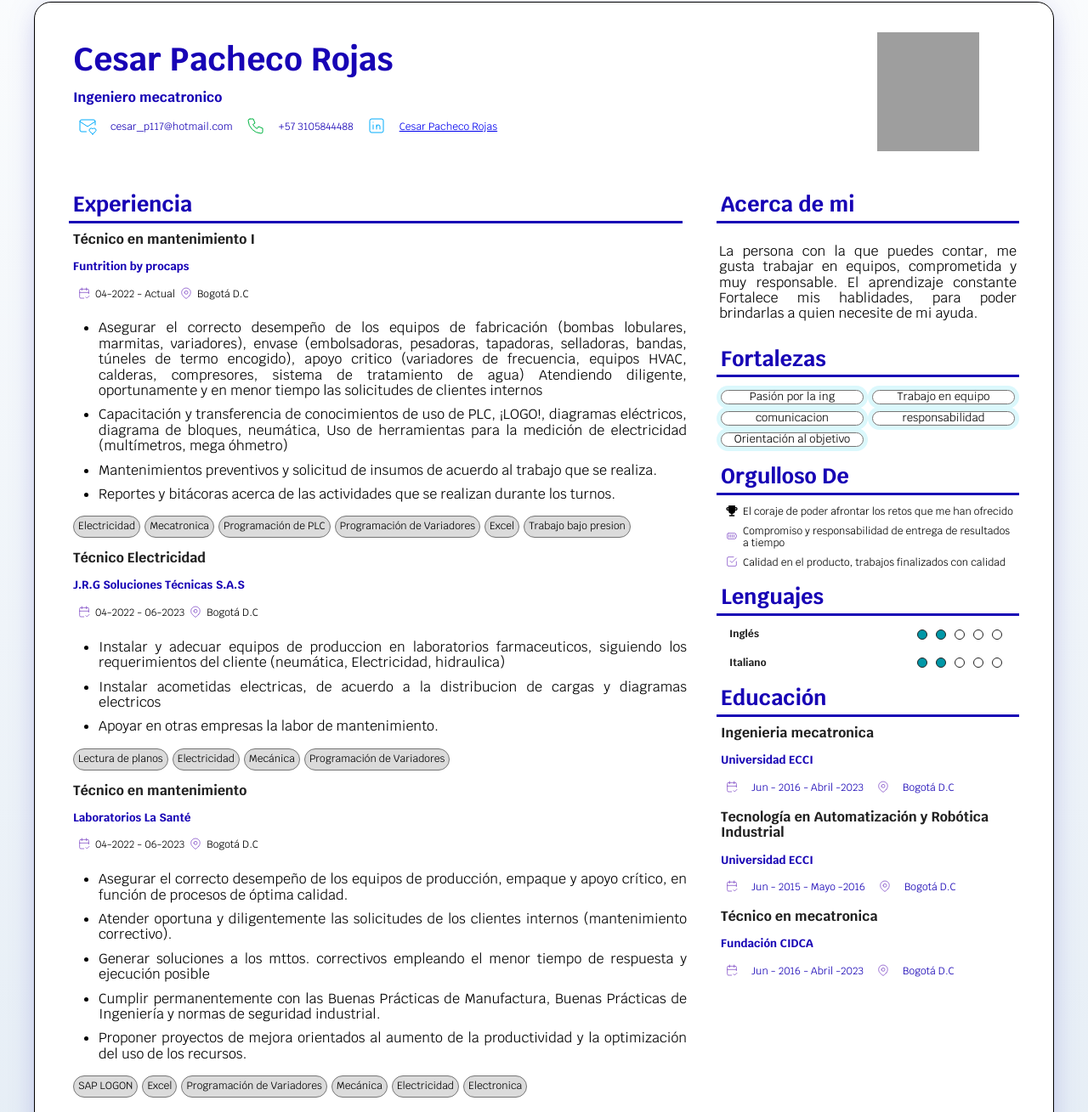
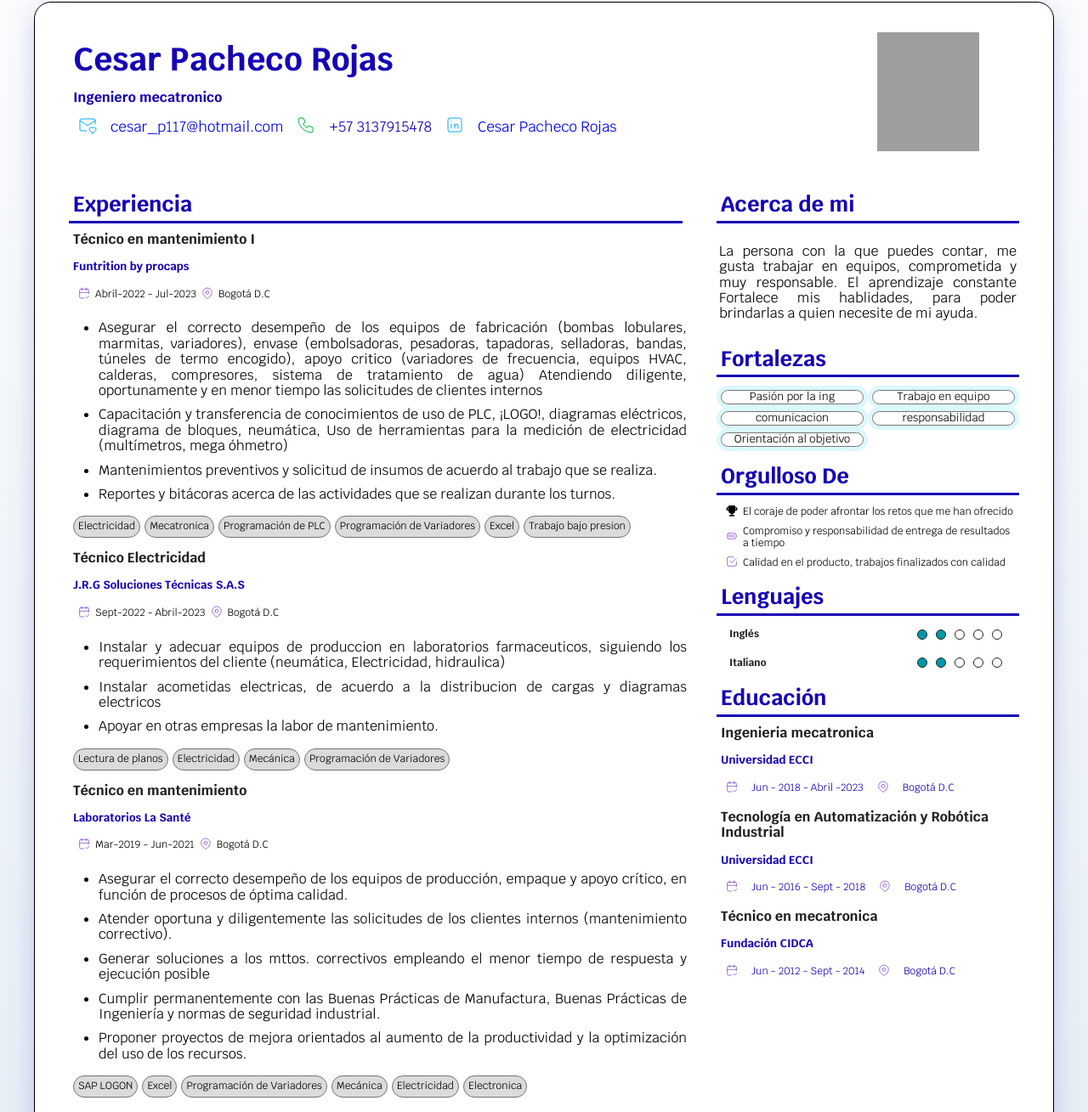
Before and after one commit to Cesarsol117/CV, a plain HTML site: page cv.html in a window 1280 px wide. Shown: the part 346-1655 px from the top of the page at 85% size. Drawn offline with Linux system fonts and the light colour scheme; grey boxes are pictures that could not be loaded.

Commit message:
Correccion de errores de fechas y estilos

```diff
--- a/css/style.css
+++ b/css/style.css
@@ -257,6 +257,22 @@ h1,h2,h3{
     width: 120px;
     /* border: 1px solid #000000; */
 }
+
+.data-info{
+    display: flex;
+    justify-content: start;
+    align-items: center;
+    flex-direction: row;
+    font-size: 17px;
+
+    /* border: 1px solid slateblue; */
+    margin: 0 10px 0 10px;
+    padding: 0;
+    height: 30px;
+}
+.data-info span a{
+    text-decoration: none;
+}
 /* ------ info para alinear los tabler icons */
 .info{
     display: flex;
--- a/cv.html
+++ b/cv.html
@@ -43,7 +43,7 @@
                     <div class="datosinfo">
                         <h1>Cesar Pacheco Rojas</h1>
                         <h4>Ingeniero mecatronico</h4>
-                        <div class=" info">
+                        <div class="data-info">
 
                             <p><svg xmlns="http://www.w3.org/2000/svg" class="icon icon-tabler icon-tabler-mail-heart" width="24" height="24" viewBox="0 0 24 24" stroke-width="1" stroke="#00abfb" fill="none" stroke-linecap="round" stroke-linejoin="round">
                                 <path stroke="none" d="M0 0h24v24H0z" fill="none"/>
@@ -51,12 +51,12 @@
                                 <path d="M3 7l9 6l2.983 -1.989l6.017 -4.011" />
                                 <path d="M18 22l3.35 -3.284a2.143 2.143 0 0 0 .005 -3.071a2.242 2.242 0 0 0 -3.129 -.006l-.224 .22l-.223 -.22a2.242 2.242 0 0 0 -3.128 -.006a2.143 2.143 0 0 0 -.006 3.071l3.355 3.296z" />
                               </svg>
-                            </p><span>cesar_p117@hotmail.com</span>
+                            </p><span><a href="cesar_p117@hotmail.com">cesar_p117@hotmail.com</a></span>
                             <p><svg xmlns="http://www.w3.org/2000/svg" class="icon icon-tabler icon-tabler-phone" width="24" height="24" viewBox="0 0 24 24" stroke-width="1" stroke="#00b341" fill="none" stroke-linecap="round" stroke-linejoin="round">
                                 <path stroke="none" d="M0 0h24v24H0z" fill="none"/>
                                 <path d="M5 4h4l2 5l-2.5 1.5a11 11 0 0 0 5 5l1.5 -2.5l5 2v4a2 2 0 0 1 -2 2a16 16 0 0 1 -15 -15a2 2 0 0 1 2 -2" />
                                 </svg>
-                            </p><span>+57 3105844488</span>
+                            </p><span>+57 3137915478</span>
                             <p><svg xmlns="http://www.w3.org/2000/svg" class="icon icon-tabler icon-tabler-brand-linkedin" width="24" height="24" viewBox="0 0 24 24" stroke-width="1" stroke="#00abfb" fill="none" stroke-linecap="round" stroke-linejoin="round">
                                 <path stroke="none" d="M0 0h24v24H0z" fill="none"/>
                                 <path d="M4 4m0 2a2 2 0 0 1 2 -2h12a2 2 0 0 1 2 2v12a2 2 0 0 1 -2 2h-12a2 2 0 0 1 -2 -2z" />
@@ -92,7 +92,7 @@
                                     <path d="M8 3v4" />
                                     <path d="M4 11h16" />
                                     <path d="M15 19l2 2l4 -4" />
-                                  </svg></p><p>04-2022 - Actual</p>
+                                  </svg></p><p>Abril-2022 - Jul-2023</p>
                                 <p><svg xmlns="http://www.w3.org/2000/svg" class="icon icon-tabler icon-tabler-map-pin" width="16" height="16" viewBox="0 0 24 24" stroke-width="1" stroke="#6f32be" fill="none" stroke-linecap="round" stroke-linejoin="round">
                                     <path stroke="none" d="M0 0h24v24H0z" fill="none"/>
                                     <path d="M9 11a3 3 0 1 0 6 0a3 3 0 0 0 -6 0" />
@@ -139,7 +139,7 @@
                                     <path d="M8 3v4" />
                                     <path d="M4 11h16" />
                                     <path d="M15 19l2 2l4 -4" />
-                                  </svg></p><p>04-2022 - 06-2023</p>
+                                  </svg></p><p>Sept-2022 - Abril-2023</p>
                                 <p><svg xmlns="http://www.w3.org/2000/svg" class="icon icon-tabler icon-tabler-map-pin" width="16" height="16" viewBox="0 0 24 24" stroke-width="1" stroke="#6f32be" fill="none" stroke-linecap="round" stroke-linejoin="round">
                                     <path stroke="none" d="M0 0h24v24H0z" fill="none"/>
                                     <path d="M9 11a3 3 0 1 0 6 0a3 3 0 0 0 -6 0" />
@@ -178,7 +178,7 @@
                                     <path d="M8 3v4" />
                                     <path d="M4 11h16" />
                                     <path d="M15 19l2 2l4 -4" />
-                                  </svg></p><p>04-2022 - 06-2023</p>
+                                  </svg></p><p>Mar-2019 - Jun-2021</p>
                                 <p><svg xmlns="http://www.w3.org/2000/svg" class="icon icon-tabler icon-tabler-map-pin" width="16" height="16" viewBox="0 0 24 24" stroke-width="1" stroke="#6f32be" fill="none" stroke-linecap="round" stroke-linejoin="round">
                                     <path stroke="none" d="M0 0h24v24H0z" fill="none"/>
                                     <path d="M9 11a3 3 0 1 0 6 0a3 3 0 0 0 -6 0" />
@@ -346,7 +346,7 @@
                                 <path d="M12 5l0 14" />
                               </svg>
                             </p>
-                            <p>El deporte favorito de un niño, ahora de un adulto...</p>
+                            <p>El futbol deporte favorito de un niño, ahora de un adulto...</p>
                         </div>
                     </div>
 
@@ -530,7 +530,7 @@
                                         <path d="M8 3v4" />
                                         <path d="M4 11h16" />
                                         <path d="M15 19l2 2l4 -4" />
-                                      </svg></p><span>Jun - 2016 - Abril -2023</span>
+                                      </svg></p><span>Jun - 2018 - Abril -2023</span>
                                     <p><svg xmlns="http://www.w3.org/2000/svg" class="icon icon-tabler icon-tabler-map-pin" width="16" height="16" viewBox="0 0 24 24" stroke-width="1" stroke="#6f32be" fill="none" stroke-linecap="round" stroke-linejoin="round">
                                         <path stroke="none" d="M0 0h24v24H0z" fill="none"/>
                                         <path d="M9 11a3 3 0 1 0 6 0a3 3 0 0 0 -6 0" />
@@ -549,7 +549,7 @@
                                         <path d="M8 3v4" />
                                         <path d="M4 11h16" />
                                         <path d="M15 19l2 2l4 -4" />
-                                      </svg></p><span>Jun - 2015 - Mayo -2016</span>
+                                      </svg></p><span>Jun - 2016 - Sept - 2018</span>
                                     <p><svg xmlns="http://www.w3.org/2000/svg" class="icon icon-tabler icon-tabler-map-pin" width="16" height="16" viewBox="0 0 24 24" stroke-width="1" stroke="#6f32be" fill="none" stroke-linecap="round" stroke-linejoin="round">
                                         <path stroke="none" d="M0 0h24v24H0z" fill="none"/>
                                         <path d="M9 11a3 3 0 1 0 6 0a3 3 0 0 0 -6 0" />
@@ -568,7 +568,7 @@
                                         <path d="M8 3v4" />
                                         <path d="M4 11h16" />
                                         <path d="M15 19l2 2l4 -4" />
-                                      </svg></p><span>Jun - 2016 - Abril -2023</span>
+                                      </svg></p><span>Jun - 2012 - Sept - 2014</span>
                                     <p><svg xmlns="http://www.w3.org/2000/svg" class="icon icon-tabler icon-tabler-map-pin" width="16" height="16" viewBox="0 0 24 24" stroke-width="1" stroke="#6f32be" fill="none" stroke-linecap="round" stroke-linejoin="round">
                                         <path stroke="none" d="M0 0h24v24H0z" fill="none"/>
                                         <path d="M9 11a3 3 0 1 0 6 0a3 3 0 0 0 -6 0" />
```
